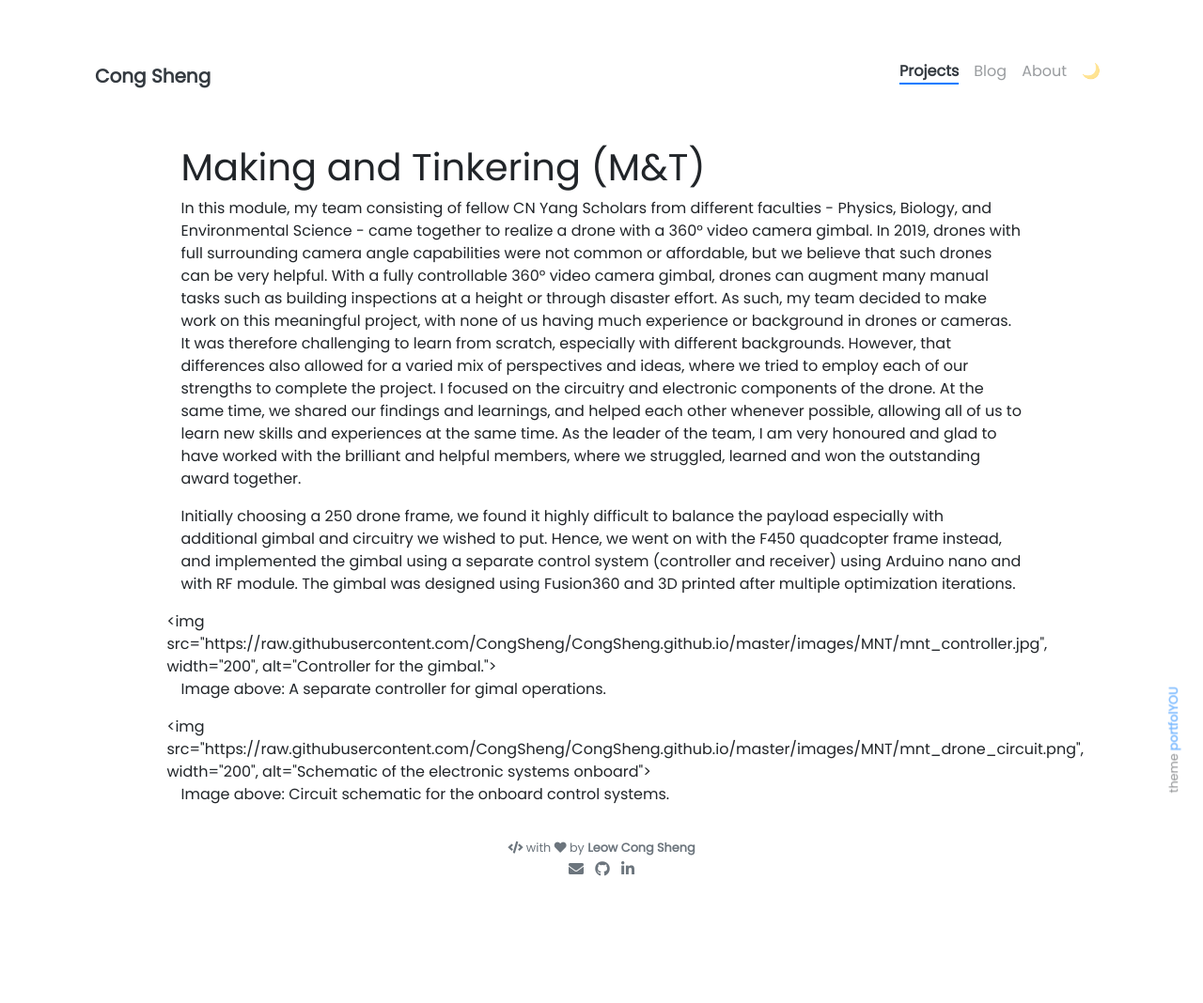
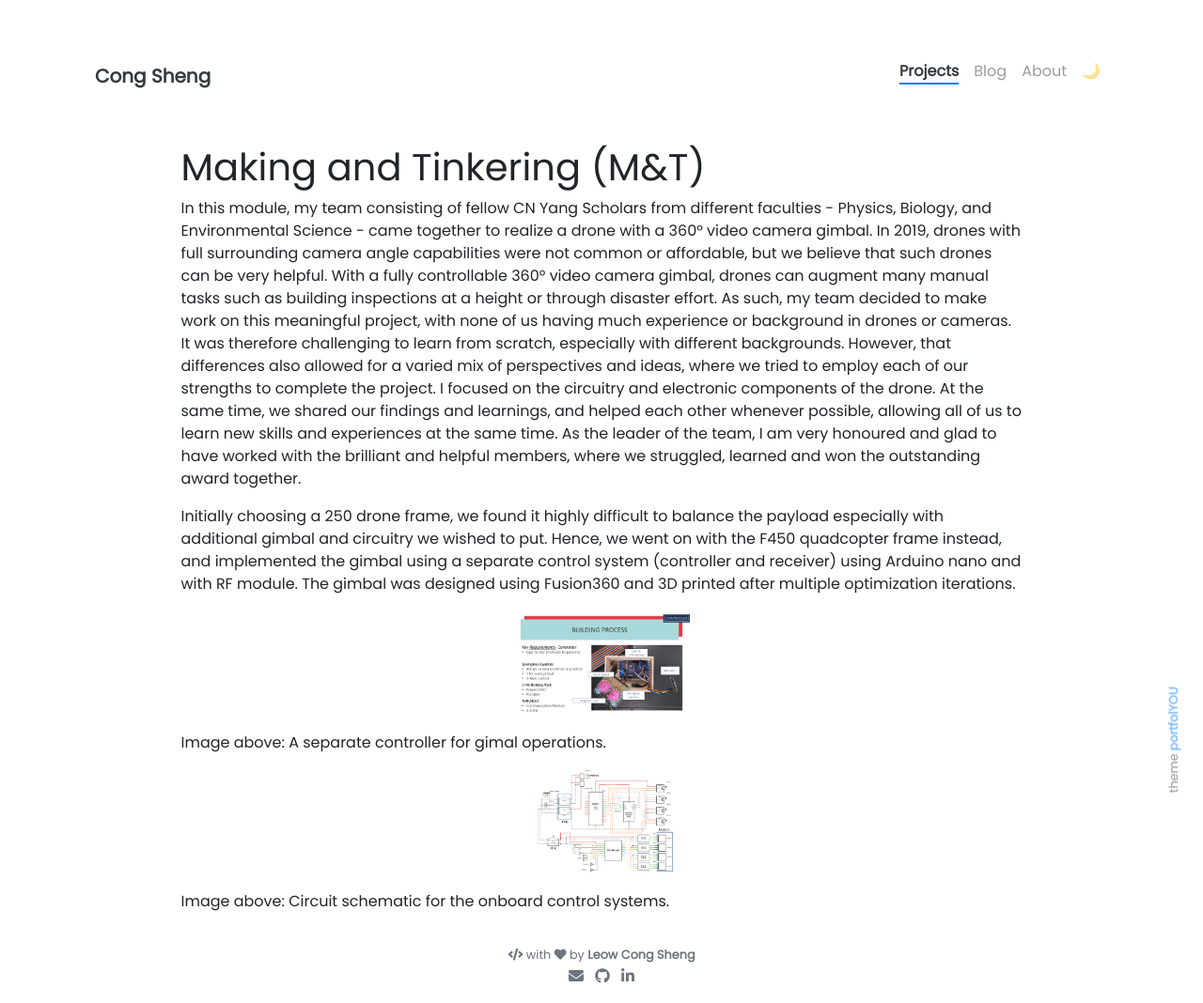
Before and after one commit to CongSheng/CongSheng.github.io, a Jekyll site: the page built from _projects/MNT.md, in a window 1280 px wide. Shown: the whole page at 94% size. Built offline with Jekyll 4.4.1, drawn with Linux system fonts in a browser that asks for light colours; nearby versions of some CDN libraries; before the commit the page ends 954 px from its top, so only the background shows below that.

Commit message:
Edited MNT

```diff
--- a/_projects/MNT.md
+++ b/_projects/MNT.md
@@ -18,12 +18,8 @@ allowing all of us to learn new skills and experiences at the same time. As the
 
 Initially choosing a 250 drone frame, we found it highly difficult to balance the payload especially with additional gimbal and circuitry we wished to put. Hence, we went on with the F450 quadcopter frame instead, and implemented the gimbal using a separate control system (controller and receiver) using Arduino nano and with RF module. The gimbal was designed using Fusion360 and 3D printed after multiple optimization iterations.
 
-<div class="row">
-<img src="https://raw.githubusercontent.com/CongSheng/CongSheng.github.io/master/images/MNT/mnt_controller.jpg", width="200", alt="Controller for the gimbal.">
-</div>
+<img src="https://raw.githubusercontent.com/CongSheng/CongSheng.github.io/master/images/MNT/mnt_controller.jpg" width="200" alt="Controller for the gimbal.">
 Image above: A separate controller for gimal operations.
 
-<div class="row">
-<img src="https://raw.githubusercontent.com/CongSheng/CongSheng.github.io/master/images/MNT/mnt_drone_circuit.png", width="200", alt="Schematic of the electronic systems onboard">
-</div>
+<img src="https://raw.githubusercontent.com/CongSheng/CongSheng.github.io/master/images/MNT/mnt_drone_circuit.png"  width="200" alt="Schematic of the electronic systems onboard">
 Image above: Circuit schematic for the onboard control systems.
```
